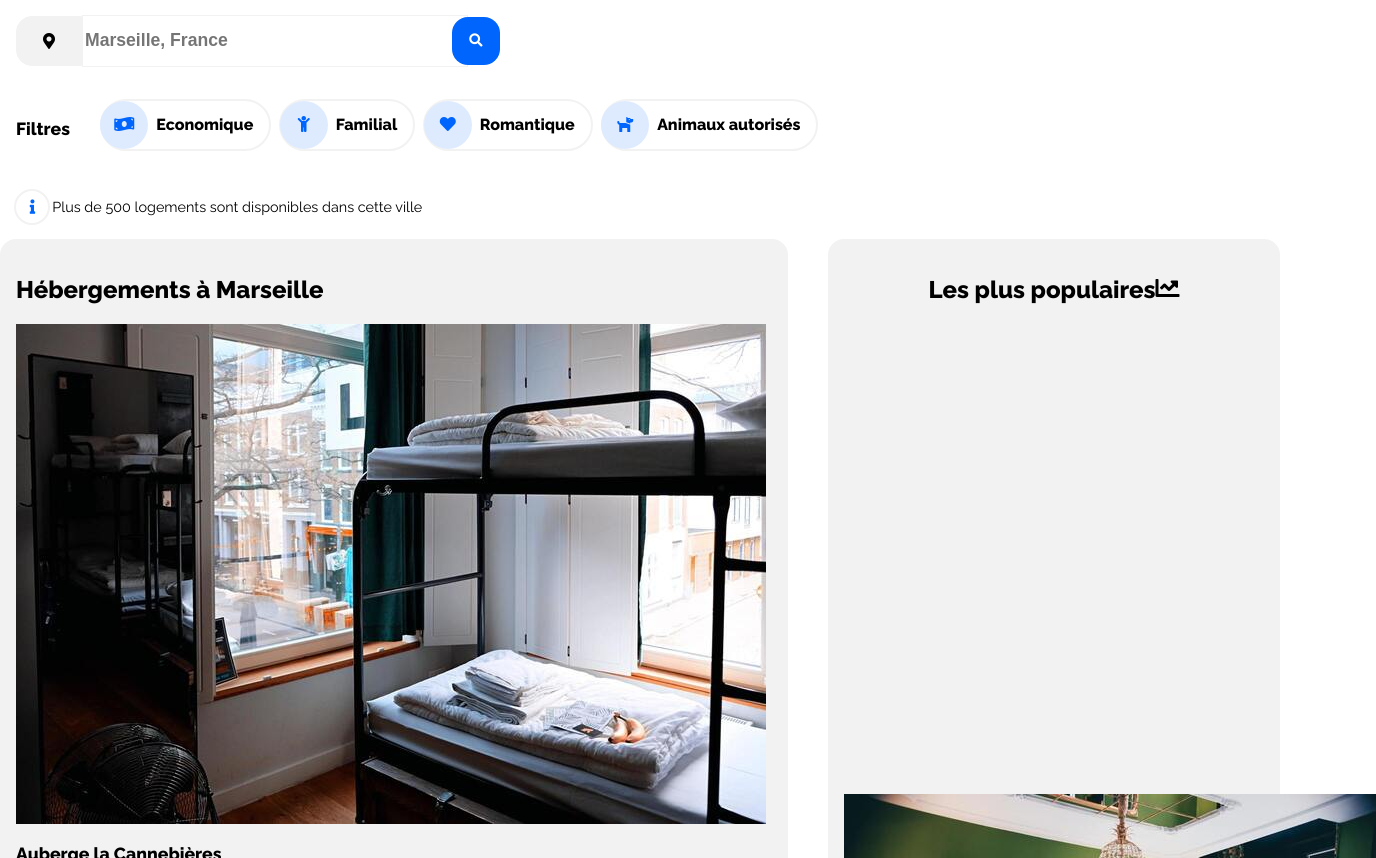
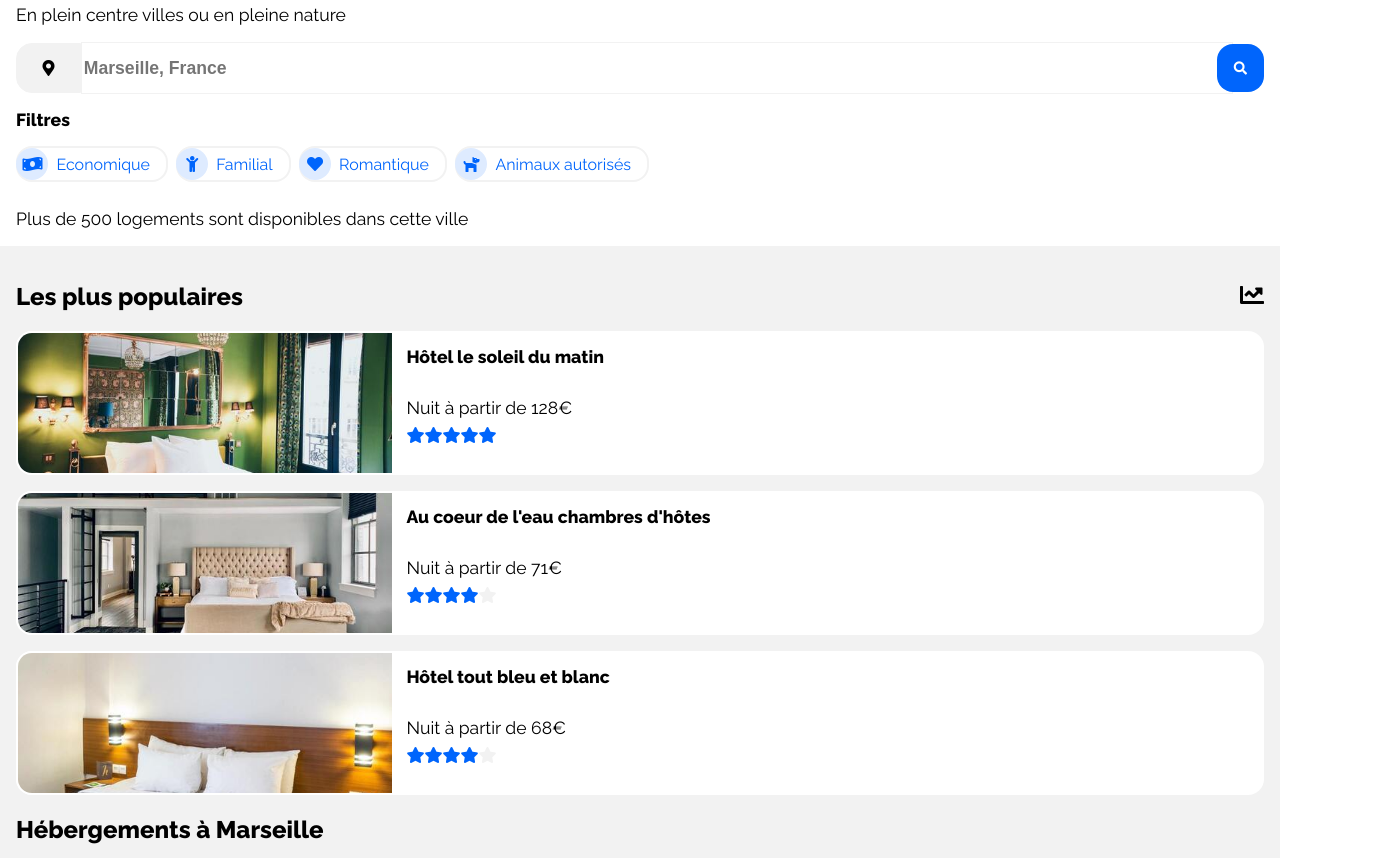
Before and after one commit to lois-yabada/projet-2---reservia, a plain HTML site: page index.html in a window 1280 px wide. Shown: the part 193-1051 px from the top of the page, 1376 px wide, since content can reach past the window. Drawn offline with Linux system fonts and the light colour scheme.

Commit message:
ajout des fichiers oubliés

```diff
--- /dev/null
+++ b/css/articles.css
@@ -0,0 +1,181 @@
+article {
+    background-color: white;
+    border-radius: 1rem;
+    margin-bottom: 1rem;
+    box-shadow: var(--ombre);
+}
+
+article img {
+    grid-area: photo;
+    width: 100%;
+    height: calc(100% - 4px);
+    object-fit: cover;
+}
+
+article > *:not(img){
+
+    margin: 0.5rem 0.5rem 0 0;
+}
+
+article aside{
+    padding-bottom: 1rem;
+}
+
+.populaires article {
+    display: grid;
+    grid-template-areas:
+        "photo titre"
+        "photo description"
+        "photo etoiles";
+    column-gap: 1rem;
+    grid-template-columns: 30% 70%;
+    grid-template-rows: 1fr 1fr 2fr;
+    height: 139px;
+}
+
+.populaires article img {
+    border-radius: 1rem 0 0 1rem;
+    border: 2px solid white;
+}
+
+.populaires article aside{
+
+align-self: end;
+}
+
+#hebergement article {
+    display: block;
+}
+
+#hebergement article img {
+    border-radius: 1rem 1rem 0 0;
+    border: 2px solid white;
+    grid-area: photo;
+    width: calc(100% - 4px);
+    height: 114px;
+    object-fit: cover;
+}
+
+#hebergement article > *:not(img){
+    padding-left:1rem;
+    height:;
+}
+
+
+
+.etoiles {
+    font-family: 'Font Awesome 5 Free';
+    font-weight: bold;
+    grid-area: etoiles;
+}
+
+.etoiles::before {
+    color: var(--bleu);
+}
+
+.etoiles::after {
+    color: var(--gris);
+}
+
+.cinqEtoiles::before {
+    content: "\f005\f005\f005\f005\f005";
+}
+
+.quatreEtoiles::before {
+    content: "\f005\f005\f005\f005";
+}
+
+.troisEtoiles::before {
+    content: "\f005\f005\f005";
+}
+
+.quatreEtoiles::after {
+    content: "\f005";
+}
+
+.troisEtoiles::after {
+    content: "\f005\f005";
+}
+
+@media screen AND (min-width:768px){
+    .populaires{
+        margin-bottom: 1rem;
+    }
+    .populaires h1{
+        width: 100%;
+    }
+
+  .populaires >*:not(h1){
+        border-radius: 1rem 1rem;
+        display:flex;
+        flex-direction: column;
+        flew-wrap: wrap;
+    }
+
+.populaires article {
+    height: auto;
+    max-width: 220px;
+    }
+
+.populaires article img {
+    border-radius: 1rem 1rem 0 0;
+    border: 2px solid white;
+    grid-area: photo;
+    width: calc(100% - 4px);
+    height: 140px;
+    object-fit: cover;
+}
+
+.populaires article > *:not(img){
+    padding-left:1rem;
+}
+#hebergement {
+        margin-bottom: 1rem;
+        background: var(--gris);
+        border-radius: 1rem 1rem;
+        display: flex;
+        flex-wrap: wrap;
+        justify-content: space-evenly;
+    }
+
+    #hebergement h1, p.plus{
+        width: 100%;
+    }
+
+    #hebergement article{
+        max-width:230px;
+    }
+}
+
+@media screen AND (min-width:1024px){
+
+    .populaires article {
+    display: grid;
+    grid-template-areas:
+        "photo titre"
+        "photo description"
+        "photo etoiles";
+    column-gap: 1rem;
+    grid-template-columns: 30% 70%;
+    grid-template-rows: 1fr 1fr 2fr;
+    height: 145px;
+    max-width:350px;
+
+}
+.populaires article img {
+
+    border-radius: 1rem 0 0 1rem;
+    border: 2px solid white;
+
+}
+
+    #hebergement article{
+
+        max-width:247px;
+
+
+
+    }
+
+
+}
--- a/css/header.css
+++ b/css/header.css
@@ -14,22 +14,20 @@ header nav a {
     text-decoration: none;
 }
 
-header nav a, header nav a:visited {
-    color: black;
+header nav a, header nav a:visited{
+    color:black;
 }
 
 header nav a:first-of-type {
     grid-area: logo;
-    width:;
 }
 
-header nav a:nth-of-type(2), header nav a:nth-of-type(3) {
+header nav a:nth-of-type(2),
+header nav a:nth-of-type(3){
     border-bottom: 1px solid var(--gris);
 }
-
 header nav a:nth-of-type(2) {
     grid-area: hebergements;
-    color: var(--bleu);
 }
 
 header nav a:nth-of-type(3) {
@@ -44,11 +42,12 @@ header nav a:last-of-type {
     color: var(--bleu);
 }
 
-header nav a:hover {
+header nav a:hover{
     color: var(--bleu);
 }
 
-header nav a:nth-of-type(2):hover, header nav a:nth-of-type(3):hover {
+header nav a:nth-of-type(2):hover,
+header nav a:nth-of-type(3):hover{
     border-bottom: 1px solid var(--bleu);
 }
 
@@ -57,7 +56,7 @@ header section {
 }
 
 header img {
-    height: 3rem;
+    height: 4rem;
 }
 
 header button {
@@ -79,6 +78,7 @@ header button::after {
 header label {
     display: flex;
     align-items: center;
+    /* border: 1px solid var(--gris); */
     border-radius: 1rem;
 }
 
@@ -104,8 +104,14 @@ header input {
     border: 1px solid var(--gris);
 }
 
+input marseille, france {}
+
+
+
 
 header ul {
+    /* border: 1px solid var(--gris); */
+    /* font-weight: bold; */
     display: flex;
     padding: 0;
     flex-wrap: wrap;
@@ -114,19 +120,18 @@ header ul {
 header li {
     display: flex !important;
     border: 2px solid var(--gris);
-    border-radius: 2rem;
-    color: black;
+    border-radius: 1rem;
+    color: var(--bleu);
     align-items: center;
     margin-right: .5rem;
     margin-bottom: .5rem;
     padding-right: 1rem;
-    font-weight: bold;
 }
 
 header li::before {
     background-color: var(--bclair);
-    width: 3rem;
-    height: 3rem;
+    width: 2rem;
+    height: 2rem;
     border-radius: 50%;
     align-items: center;
     justify-content: center;
@@ -134,7 +139,7 @@ header li::before {
     margin-right: .5rem;
     margin-left: -.1rem;
     font-family: 'Font Awesome 5 Free';
-    color: var(--bleu);
+    font-weight: bold;
 }
 
 header li.eco::before {
@@ -152,101 +157,3 @@ header li.romantique::before {
 header li.animaux::before {
     content: "\f6d3";
 }
-
-header p.info {
-    font-size: 90%;
-    align-items: center;
-    justify-content: flex-start;
-    display: flex;
-}
-
-header p.info::before {
-    content: "\f129";
-    border: 2px solid var(--gris);
-    width: 2rem;
-    height: 2rem;
-    border-radius: 50%;
-    align-items: center;
-    justify-content: center;
-    display: flex;
-    margin-right: .12rem;
-    margin-left: -.1rem;
-    font-family: 'Font Awesome 5 Free';
-    color: var(--bleu);
-    font-weight: bold;
-}
-
-@media screen AND (min-width:768px) {
-    header nav {
-        margin-bottom: 2rem;
-        grid-template-areas:
-            "logo hebergements activites inscrire";
-        grid-template-columns: 2fr 1fr 1fr 1fr;
-        grid-template-rows: 5rem;
-
-}
-    header nav a:nth-of-type(2), header nav a:nth-of-type(3) {
-        border-top: 1px solid var(--gris);
-        border-bottom: none;
-}
-    header nav a:nth-of-type(2):hover, header nav a:nth-of-type(3):hover {
-        border-top: 1px solid var(--bleu);
-        border-bottom: none;
-    }
-
-    header nav a:first-of-type {
-         width: 415px;
-         justify-content: flex-start ;
-    }
-    header input {
-    width: 250px;
-    font-size: 1.1em;
-    font-weight: bold;
-    border: 1px solid var(--gris);
-}
-
-}
-
-@media screen AND (min-width:1024px) {
-
-    header nav {
-        margin-bottom: 3rem;
-        grid-template-areas: "logo hebergements activites inscrire";
-        grid-template-columns: 2fr 1fr 1fr 1fr;
-        grid-template-rows: auto;
-
-    }
-    header nav a {
-        padding-top: 1.5rem;
-}
-    header nav a:nth-of-type(2), header nav a:nth-of-type(3) {
-        border-top: 1px solid var(--gris);
-        border-bottom: none;
-}
-    header nav a:nth-of-type(2):hover, header nav a:nth-of-type(3):hover {
-        border-top: 1px solid var(--bleu);
-        border-bottom: none;
-    }
-
-    header nav a:first-of-type {
-        margin-right: 780px;
-        width:auto;
-
-    }
-    header input {
-    width: 380px;
-    font-size: 1.1em;
-    font-weight: bold;
-    border: 1px solid var(--gris);
-}
-header div{
-    margin-top: 1rem;
-    display: flex;
-}
-header div h2 {
-    align-self: center;
-    margin-right: 30px;
-
-}
-
-}
--- a/css/style.css
+++ b/css/style.css
@@ -1,11 +1,8 @@
 @import url("header.css");
-@import url("articles.css");
-@import url("activites.css");
 :root {
     --bleu: #0065fc;
     --bclair: #DEEBFF;
     --gris: #f2F2F2;
-    --ombre: 0 0 10px #bfbfbf;
 }
 
 body {
@@ -15,25 +12,24 @@ body {
 
 body>* {
     width: 100%;
-    max-width: 1340px;
+    max-width: 1300px;
     margin: auto;
 }
 
-
-
-main .populaires {
-    background-color: var(--gris);
+body>*:not(header) {
+    padding: 1rem;
+    width: calc(100% - 2rem);
 }
 
 main {
-    background-color: white;
+    background-color: var(--gris);
 }
 
 h1 {
     font-size: 1.5em;
 }
 
-h2, figcaption {
+h2 {
     font-size: 1.1em;
     font-weight: bold;
 }
@@ -43,10 +39,6 @@ p {
     font-weight: normal;
 }
 
-.populaires {
-    padding: 1rem;
-}
-
 .populaires h1 {
     display: flex;
     justify-content: space-between;
@@ -54,103 +46,130 @@ p {
 
 .populaires h1::after {
     content: "\f201";
-    font-family: "Font Awesome 5 Free";
+    font-family: 'Font Awesome 5 Free';
 }
 
+article {
+    background-color: white;
+    border-radius: 1rem;
+}
+
+article img {
+    grid-area: photo;
+    width: 100%;
+    height: calc(100% - 4px);
+    object-fit: cover;
+}
+
+.populaires article {
+    display: grid;
+    grid-template-areas: "photo titre" "photo description" "photo etoiles";
+    margin-bottom: 1rem;
+    column-gap: 1rem;
+    grid-template-columns: 30% 70%;
+    grid-template-rows: repeat(3, 3rem);
+}
+
+.populaires article img {
+    border-radius: 1rem 0 0 1rem;
+    border: 2px solid white;
+}
+
+.etoiles {
+    font-family: 'Font Awesome 5 Free';
+    font-weight: bold;
+    grid-area: etoiles;
+}
+
+.etoiles::before {
+    color: var(--bleu);
+}
+
+.etoiles::after {
+    color: var(--gris);
+}
+
+.cinqEtoiles::before {
+    content: "\f005\f005\f005\f005\f005";
+}
+
+.quatreEtoiles::before {
+    content: "\f005\f005\f005\f005";
+}
+
+.quatreEtoiles::after {
+    content: "\f005";
+}
+
+/* debugage */
 figure img {
     width: 200px;
 }
 
-#hebergement {
-    padding: 1rem;
+body * {
+    /* border: 1px solid red; */
 }
 
-#hebergement p.plus {
-    font-weight: bold;
-    margin-top: 1rem;
+/* fin debuggage */
+
+/*
+balise1
+{
+    propriete1: valeur1;
+    propriete2: valeur2;
+    propriete3: valeur3;
 }
 
-footer {
-    height: 300px;
-    background-color: var(--gris);
-    padding: 1rem;
-    width:calc(100% - 2rem);
+balise2
+{
+    propriete1: valeur1;
+    propriete2: valeur2;
+    propriete3: valeur3;
+    propriete4: valeur4;
 }
 
-footer h2 {
-    font-size: 13px;
+balise3
+{
+    propriete1: valeur1;
 }
 
-footer a {
-    font-size: 12px;
+balise1
+{
+    propriete1: valeur1;
+    propriete2: valeur2;
+    propriete3: valeur3;
 }
 
-@media screen AND (min-width:768px) {
-
-    footer {
-        /* height: 170px; */
-        display: flex;
-        /* flex-direction: column; */
-        flex-wrap: wrap;
-        justify-content: space-evenly;
-    }
-    footer section {
-        /* margin: 30px; */
-        width: 160px;
-    }
-    footer h2 {
-        font-size: 15px;
-    }
-    footer a {
-        font-size: 13px;
-    }
-
-    .populaires{
-        display: flex;
-        flex-wrap: wrap;
-        justify-content: space-evenly;
-    }
-
-
-
-
+balise2
+{
+    propriete1: valeur1;
+    propriete2: valeur2;
+    propriete3: valeur3;
+    propriete4: valeur4;
 }
 
-@media screen AND (min-width:1024px){
-    main {
-        border-radius: 1rem 1rem;
-        display: flex;
-        flex-direction: row-reverse;
-        justify-content: space-between;
-    }
-    .populaires {
-        border-radius: 1rem 1rem;
-        max-width: 420px;
-    }
-    #hebergement {
-        border-radius: 1rem 1rem;
-        display: flex;
-        flex-wrap: wrap;
-        justify-content: space-between;
-        background: var(--gris);
-        width: 100%;
-        margin-right: 40px;
-        }
-    #hebergement h1, p{
-        width: 100%;
-    }
-    footer {
-        margin-top: 40px;
-        flex-wrap: wrap;
-        max-width: 100%;
-    }
-    footer section {
-        width: 300px;
-    }
-    footer h2 {
-        font-size: 18px;
-    }
-    footer a {
-        font-size: 14px;
-    }
+balise3
+{
+    propriete1: valeur1;
 }
+
+balise1
+{
+    propriete1: valeur1;
+    propriete2: valeur2;
+    propriete3: valeur3;
+}
+
+balise2
+{
+    propriete1: valeur1;
+    propriete2: valeur2;
+    propriete3: valeur3;
+    propriete4: valeur4;
+}
+
+balise3
+{
+    propriete1: valeur1;
+}
+*/
```
Also changed, not shown: css/activites.css (added, +95 -0 lines).
